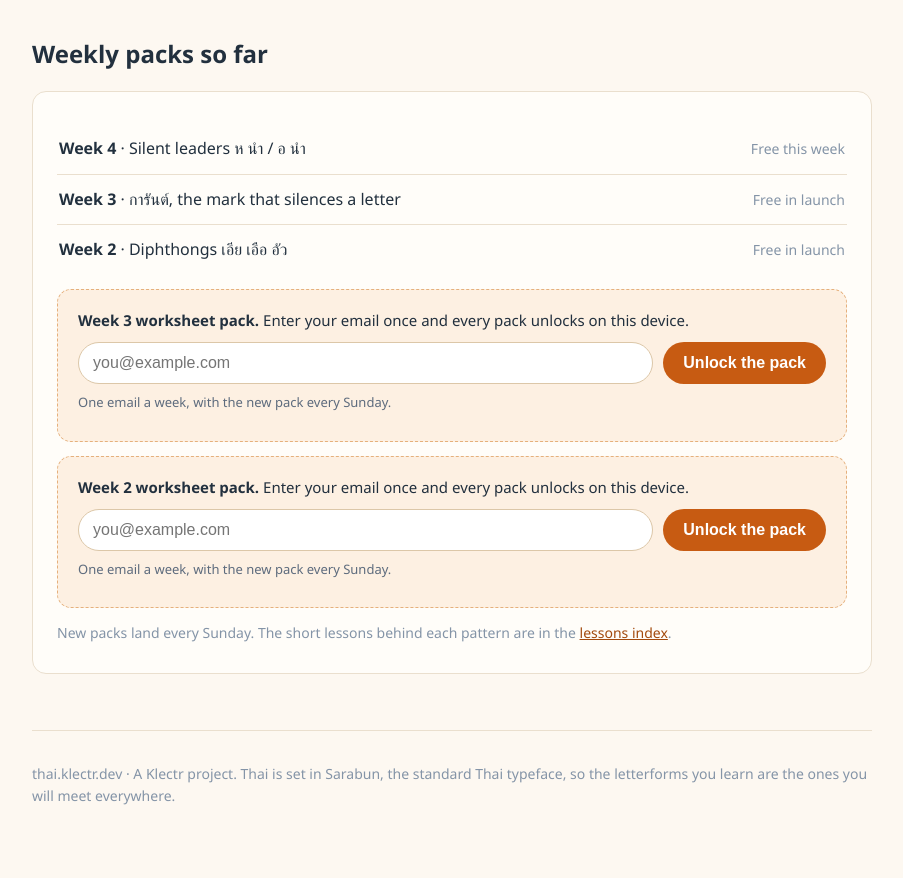
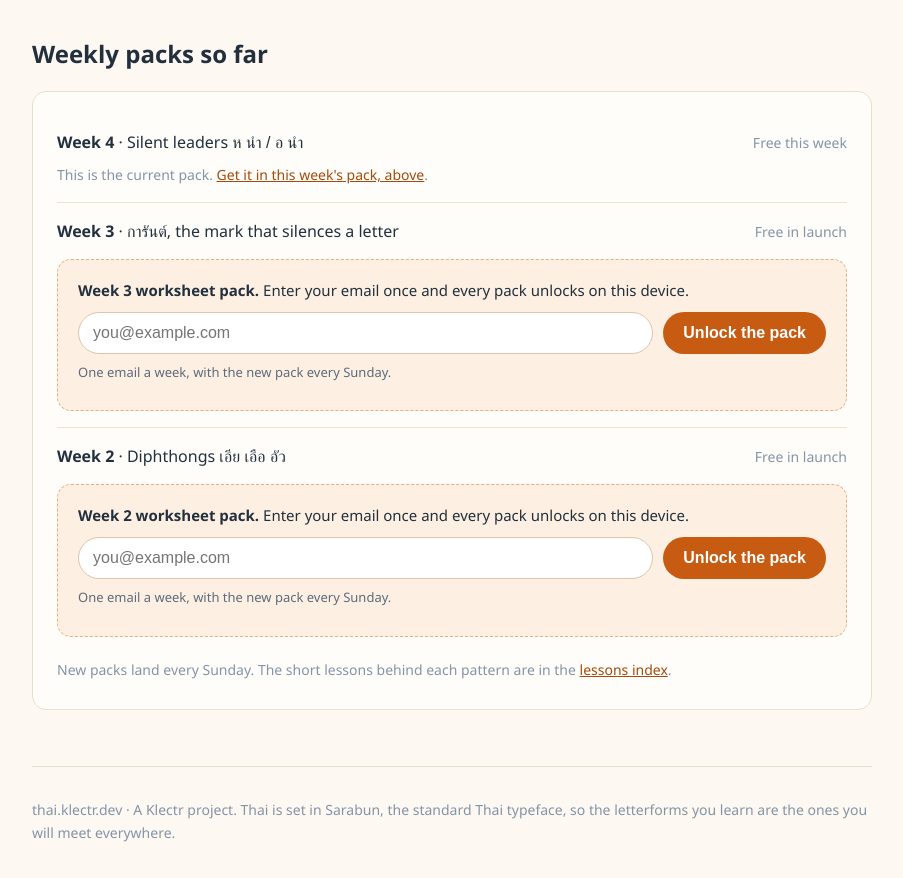
Before and after one commit to Klectr/thai, a plain HTML site: page index.html in a window 1280 px wide. Shown: the part 1661-2539 px from the top of the page, without its empty margins (188-1091 px from the left). Before the commit the page ends 2503 px from the top, so only its background shows below. Drawn offline with Linux system fonts and the light colour scheme.

Commit message:
fix: pair each past pack with its own gate under its own heading

```diff
--- a/assets/site.css
+++ b/assets/site.css
@@ -86,3 +86,11 @@ footer.site { margin: 56px 0 34px; color: var(--faint); font-size: 14px; border-
   .steps { grid-template-columns: 1fr; }
   .big-thai { font-size: 25px; }
 }
+
+
+.pack-block { padding: 16px 0 6px; border-bottom: 1px solid #f0e2cd; }
+.pack-block:last-of-type { border-bottom: none; }
+.pack-head { display: flex; justify-content: space-between; align-items: baseline; gap: 16px; }
+.pack-head .when { color: var(--faint); font-size: 14px; white-space: nowrap; }
+.pack-block .gate { margin: 14px 0 10px; }
+.pack-block .meta { margin: 8px 0 10px; }
--- a/index.html
+++ b/index.html
@@ -5,7 +5,7 @@
 <meta name="viewport" content="width=device-width, initial-scale=1">
 <title>Read Thai — ten minutes every morning | thai.klectr.dev</title>
 <meta name="description" content="Learn to read Thai one pattern at a time. A primer that stays free forever, weekly printable worksheets, and short lessons, from a learner studying every morning.">
-<link rel="stylesheet" href="assets/site.css?v=3">
+<link rel="stylesheet" href="assets/site.css?v=4">
 <meta property="og:type" content="website">
 <meta property="og:site_name" content="thai.klectr.dev">
 <meta property="og:title" content="My Thai learning resources">
@@ -84,11 +84,12 @@
 
   <h2 id="packs">Weekly packs so far</h2>
   <div class="card">
-    <ul class="clean">
-      <li><span><strong>Week 4</strong> · Silent leaders ห นำ / อ นำ</span><span class="when">Free this week</span></li>
-      <li><span><strong>Week 3</strong> · การันต์, the mark that silences a letter</span><span class="when">Free in launch</span></li>
-      <li><span><strong>Week 2</strong> · Diphthongs เอีย เอือ อัว</span><span class="when">Free in launch</span></li>
-    </ul>
+    <div class="pack-block">
+      <div class="pack-head"><span><strong>Week 4</strong> · Silent leaders <span class="thai">ห นำ / อ นำ</span></span><span class="when">Free this week</span></div>
+      <p class="meta">This is the current pack. <a href="#this-week">Get it in this week's pack, above</a>.</p>
+    </div>
+    <div class="pack-block">
+      <div class="pack-head"><span><strong>Week 3</strong> · <span class="thai">การันต์</span>, the mark that silences a letter</span><span class="when">Free in launch</span></div>
       <div class="gate" data-endpoint="https://app.kit.com/forms/10129366/subscriptions" data-worksheet="d/8700dd0aed/thai-reading-week-3.pdf" data-label="Download the Week 3 pack (PDF)">
         <p><strong>Week 3 worksheet pack.</strong> Enter your email once and every pack unlocks on this device.</p>
         <form method="post" action="#">
@@ -97,6 +98,9 @@
         </form>
         <p class="fine">One email a week, with the new pack every Sunday.</p>
       </div>
+    </div>
+    <div class="pack-block">
+      <div class="pack-head"><span><strong>Week 2</strong> · Diphthongs <span class="thai">เอีย เอือ อัว</span></span><span class="when">Free in launch</span></div>
       <div class="gate" data-endpoint="https://app.kit.com/forms/10129366/subscriptions" data-worksheet="d/4902384a43/thai-reading-week-2.pdf" data-label="Download the Week 2 pack (PDF)">
         <p><strong>Week 2 worksheet pack.</strong> Enter your email once and every pack unlocks on this device.</p>
         <form method="post" action="#">
@@ -104,6 +108,7 @@
           <button class="btn" type="submit">Unlock the pack</button>
         </form>
         <p class="fine">One email a week, with the new pack every Sunday.</p>
+      </div>
     </div>
     <p class="meta">New packs land every Sunday. The short lessons behind each pattern are in the <a href="lessons/">lessons index</a>.</p>
   </div>
```
Lines whose indentation alone changed are shown as unchanged.
